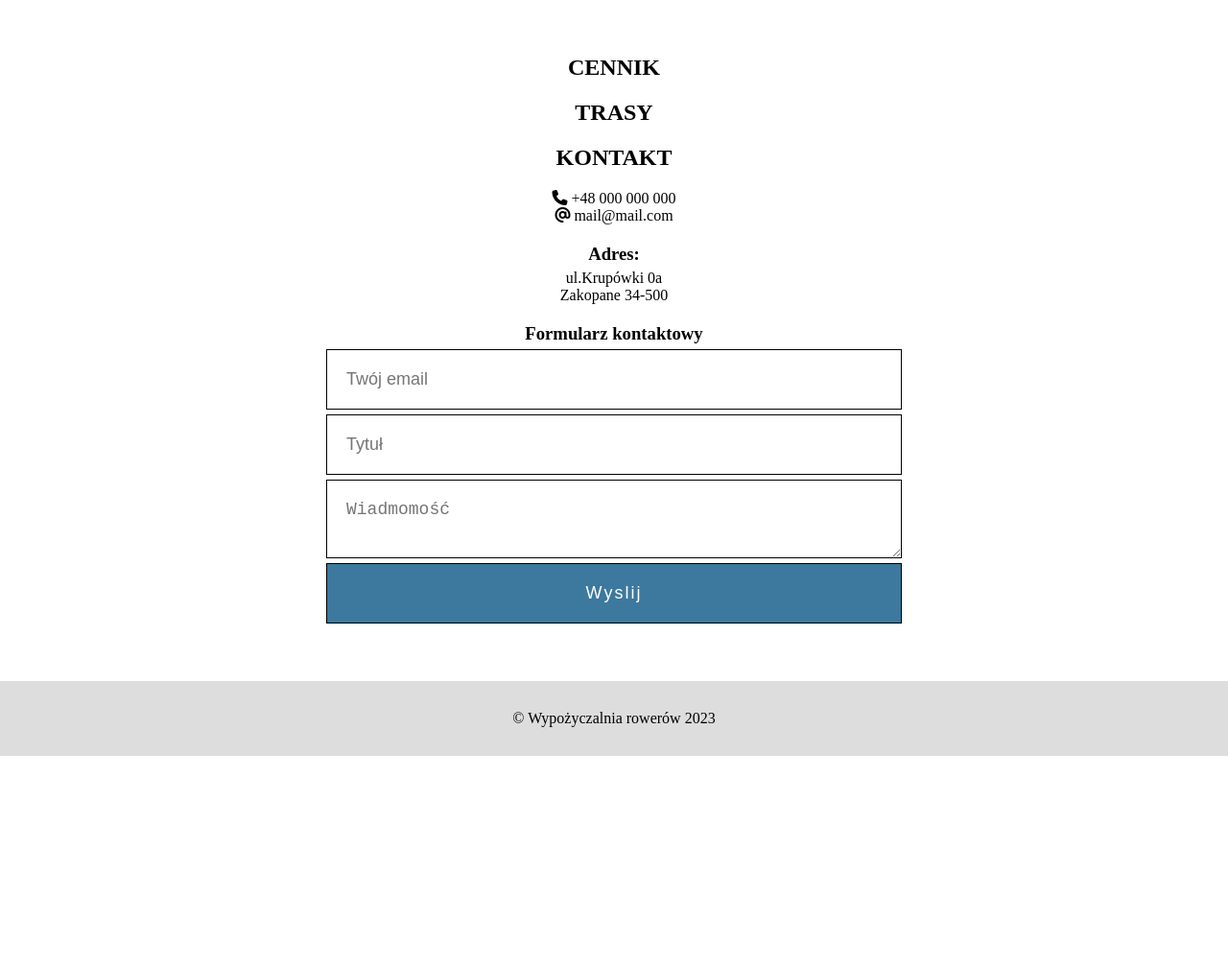
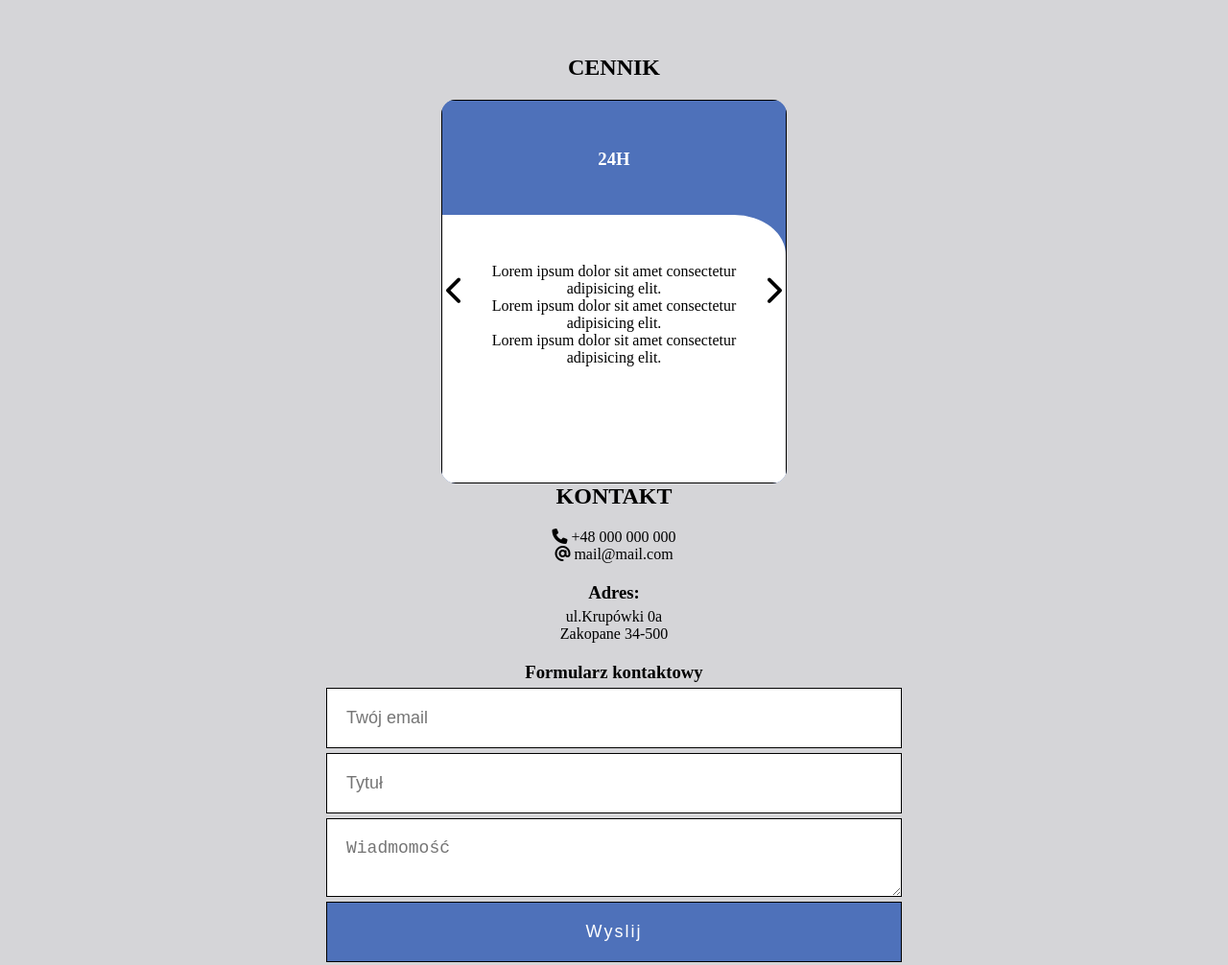
Before and after one commit to TomaszMichniak/Bicycle-Rental, a plain HTML site: page index.html in a window 1280 px wide. Shown: the part 1003-2009 px from the top of the page at 96% size. Before the commit the page ends 1791 px from the top, so only its background shows below. Drawn offline with Linux system fonts and the light colour scheme.

Commit message:
Add price list

```diff
--- a/IndexStyle.css
+++ b/IndexStyle.css
@@ -2,6 +2,9 @@
     box-sizing: border-box;
     margin: 0;
     padding: 0;
+}
+body{
+    background-color: #D5D5D8;
 }
 html{
     scroll-behavior: smooth;
@@ -48,7 +51,7 @@ nav{
     top: 0;
     height: 50px;
     line-height: 50px;
-    background-color:rgb(61, 121, 158);
+    background-color:#4e71ba;
     text-align: center;
     z-index: 10;
 }
@@ -75,7 +78,7 @@ nav{
 
 .nav-items{
     display: block;
-    background-color: rgb(67, 129, 167);
+    background-color: #4867a9;
     transform: translateX(-100%);
     transition: transform 0.3s ease-in-out ;
 }
@@ -131,6 +134,74 @@ main{
 .third-product{
     background-image: url(./Img/girls-g5cf1b3c73_640.jpg);
 }
+
+/* Prices */
+
+.sliderContainer{
+    position: relative;
+    margin: 0 auto;
+    width: 90%;
+    height: 400px;
+    overflow: hidden;
+    border-radius: 15px;
+    color: white;
+}
+.sliders{
+    width: 300%;
+    height: 100%;
+    display: flex;
+}
+.slide{
+    background-color: #4e71ba;
+    border: 1px solid black;
+    width: 33.4%;
+    transition: 0.6s;
+}
+.slide >div{
+    width: 100%;
+    height: 100%;
+    text-align: center;
+}
+.slide >div>p{
+margin-top: 25px;
+}
+.first-profil{
+    margin-left: 0;
+}
+.second-profil{
+    margin-left: -33.4%;
+}
+.third-profil{
+    margin-left: -33.4%;
+}
+.slider-button{
+    position: absolute;
+    top: 50%;
+    transform: translate(-50%,-50%);
+    padding: 100% 25px;
+    cursor: pointer;
+    font-size: 30px;
+    border: none;
+    background-color: transparent;
+}
+.slider-button-next{
+    left: 96%;
+}
+.slider-button-previous{
+    left: 4%;
+}
+.slider-upper-profile-divs{
+    height: 30%;
+    padding: 50px;
+    background-color: #4e71ba ;
+}
+.slider-bottom-profile-divs{
+    height: 70%;
+    padding: 50px;
+    border-top-right-radius: 15%;
+    background-color: white ;
+    color: #000;
+}
 /* contact */
 .contact{
     text-align: center;
@@ -154,7 +225,7 @@ main{
 .contact-submit{
     letter-spacing: 2px;
     color: white;
-    background-color:rgb(61, 121, 158);
+    background-color:#4e71ba;
 }
 /* footer */
 footer{
@@ -169,7 +240,7 @@ footer{
     }
     .nav-items{
         display: block;
-        background-color: rgb(61, 121, 158);
+        background-color: #4e71ba;
         transform: none;
     }
     .nav-items a{
@@ -198,6 +269,10 @@ footer{
         margin: 0 auto;
         width: 50%;
     }
+    .sliderContainer{
+        width: 50%;
+    }
+
 }
 @media (min-width:992px) {
     .container{
@@ -205,6 +280,10 @@ footer{
     }
     .product{
         width: 100%;
+
+    }
+    .sliderContainer{
+        width: 30%;
     }
 }
 @media (min-width:1200px) {
@@ -214,4 +293,5 @@ footer{
     .text p{
         font-size: 20px;
     }
+
 }
--- a/index.html
+++ b/index.html
@@ -9,7 +9,7 @@
     <script src="https://kit.fontawesome.com/5b3cea0128.js" crossorigin="anonymous"></script>
 </head>
 <body>
-    <nav>
+    <nav class="menu-overflow">
         <div class="wrapper">
             <button class="burger-icon" id="menu-button"> <i class="fa-solid fa-bars"></i> </button>
             <div class="nav-items" id="menu-items">
@@ -17,7 +17,6 @@
                 <a class="link-menu" href="#about-us">O nas</a>
                 <a class="link-menu" href="#products">Produkty</a>
                 <a class="link-menu" href="#price-list">Cennik</a>
-                <a class="link-menu" href="#routes">Trasy</a>
                 <a class="link-menu" href="#contact">Kontakt</a>
             </div>
         </div>
@@ -79,10 +78,56 @@
 
         <section class="price-list wrapper" id="price-list">
             <h2 class="section-title">Cennik</h2>
-        </section>
+            <div class="sliderContainer">
+                <button class="slider-button slider-button-previous" onclick="nextSlide(-1)" value="">
+                    <i class="fa-solid fa-chevron-left"></i>
+                </button>
+                <button class="slider-button slider-button-next" onclick="nextSlide(1)">
+                    <i class="fa-solid fa-chevron-right"></i>
+                </button>
+                <div class="sliders">
+                    <div id="first-profil" class="slide first-profil">
+                        <div>
+                            <div class="slider-upper-profile-divs">
+                                <h3> 24H</h3>
+                            </div>
+                            <div class="slider-bottom-profile-divs">
 
-        <section class="routes wrapper" id="routes">
-            <h2 class="section-title">Trasy</h2>
+                                <p>Lorem ipsum dolor sit amet consectetur adipisicing elit.</p>
+                                <p>Lorem ipsum dolor sit amet consectetur adipisicing elit.</p>
+                                <p>Lorem ipsum dolor sit amet consectetur adipisicing elit.</p>
+                            </div>
+                        </div>
+                    </div>
+                    <div id="second-profil" class="slide">
+                        <div>
+                            <div class="slider-upper-profile-divs">
+                                <h3> 2 Dni</h3>
+                            </div>
+                            <div class="slider-bottom-profile-divs">
+
+                                <p>Lorem ipsum dolor sit amet consectetur adipisicing elit.</p>
+                                <p>Lorem ipsum dolor sit amet consectetur adipisicing elit.</p>
+                                <p>Lorem ipsum dolor sit amet consectetur adipisicing elit.</p>
+                            </div>                        </div>
+                    </div>
+                    <div id="third-profil" class="slide">
+
+                        <div>
+                            <div class="slider-upper-profile-divs">
+                                <h3> Tydzień</h3>
+                            </div>
+                            <div class="slider-bottom-profile-divs">
+
+                                <p>Lorem ipsum dolor sit amet consectetur adipisicing elit.</p>
+                                <p>Lorem ipsum dolor sit amet consectetur adipisicing elit.</p>
+                                <p>Lorem ipsum dolor sit amet consectetur adipisicing elit.</p>
+                            </div>                        </div>
+                    </div>
+                </div>
+            </div>
+
+
         </section>
 
         <section class="contact wrapper" id="contact">
--- a/script.js
+++ b/script.js
@@ -37,3 +37,29 @@ linkMenu.forEach(link => {
         setTimeout(menuOverflowClose,300);
 });
 });
+
+var slideNumber=1;
+function nextSlide(number){
+    slideNumber+=number;
+    if(slideNumber>3||slideNumber<1){
+        slideNumber-=number;
+        return;
+    }
+    var firstProfil=document.getElementById("first-profil");
+    var secondProfil=document.getElementById("second-profil");
+    var thirdProfil=document.getElementById("third-profil");
+    switch(slideNumber){
+        case 1:
+            secondProfil.classList.remove("second-profil");
+            break;
+        case 2:
+            secondProfil.classList.add("second-profil");
+            thirdProfil.classList.remove("third-profil");
+            break;
+        case 3:
+
+            thirdProfil.classList.add("third-profil");
+
+
+    }
+}
```
